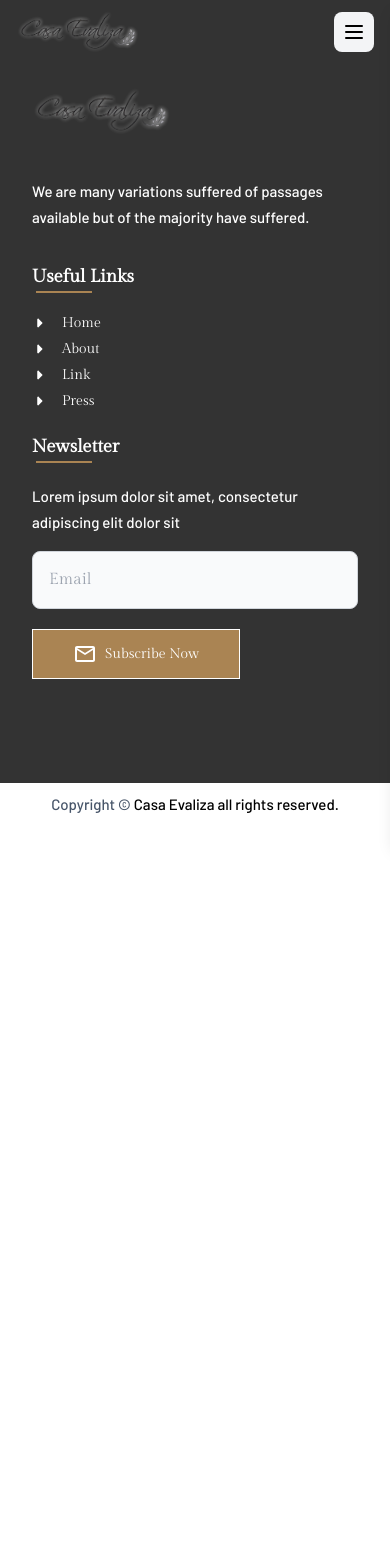
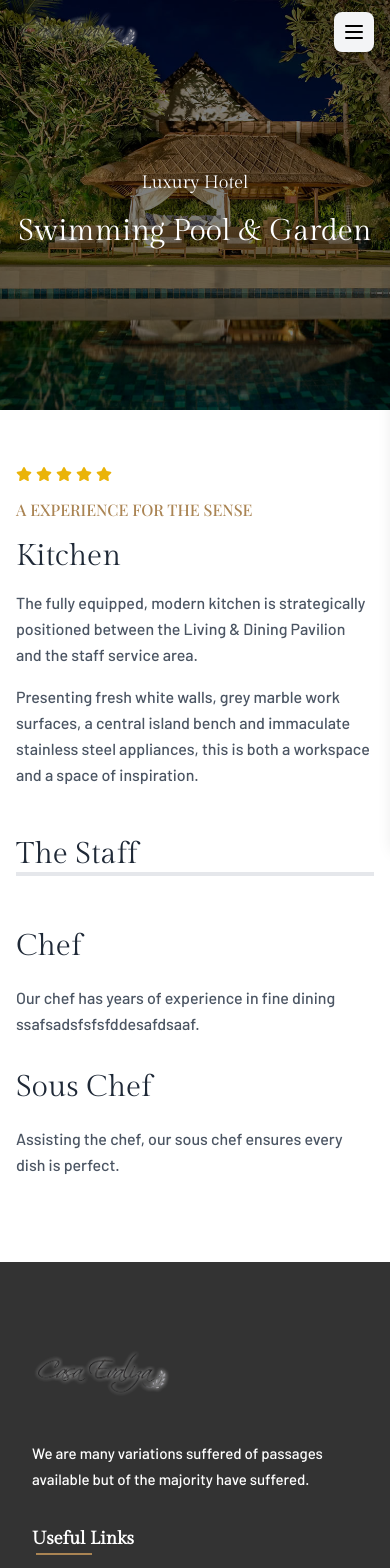
Before and after one commit to dklfh/casaevaliza-new-template, a React (Vite) app in the folder frontend/: page /services in a window 390 px wide. Shown: the top 1568 px of the page. Before the commit the page ends 844 px from the top, so only its background shows below. Built offline with nearby package versions, Linux system fonts and the light colour scheme; a web font is replaced by a local one.

Commit message:
nambah beberapa sama template france

```diff
--- a/frontend/src/component/Hotelfacilities.jsx
+++ b/frontend/src/component/Hotelfacilities.jsx
@@ -4,7 +4,7 @@ import { FaKey } from "react-icons/fa6";
 
 const Hotelfacilities = () => {
     return (
-        <div class="max-w-screen-xl mx-[189px] px-4 py-8">
+        <div class="w-screen-xl mx-[189px] px-4 py-8">
             <div class="text-center mb-8">
                 <h2 class="text-[15px] font-barlowcondensed tracking-widest text-gray-400">OUR SERVICES</h2>
                 <h1 class="text-[45px] font-island text-gray-700">Hotel Facilities</h1>
--- /dev/null
+++ b/frontend/src/component/Templatefrance.jsx
@@ -0,0 +1,35 @@
+import React from 'react';
+
+const Templatefrance = ({ subtitle, content, textfrance }) => {
+  return (
+    <div className="max-w-1140 px-4 mx-auto my-20">
+      <div className="px-4">
+        <span className="mt-2 sm:mt-auto text-coklat mb-2">{subtitle}</span>
+
+        {content.map((section, index) => (
+          <div key={index} className="mt-4">
+            <h1 className="text-3xl sm:text-4xl md:text-5xl font-gilda">{section.title}</h1>
+            {section.paragraphs.map((paragraph, pIndex) => (
+              <p key={pIndex} className="text-gray-600 mt-4 leading-relaxed font-barlow text-base sm:text-lg">
+                {paragraph}
+              </p>
+            ))}
+          </div>
+        ))}
+
+        {textfrance.map((section, index) => (
+          <div key={index} className="my-10">
+            <h1 className="text-3xl sm:text-4xl md:text-5xl font-gilda border-b-black border-b-2">{section.titlefrance}</h1>
+            {section.paragraphsfrance.map((teks, pIndex) => (
+              <p key={pIndex} className="text-gray-600 mt-4 leading-relaxed font-barlow text-base sm:text-lg">
+                {teks}
+              </p>
+            ))}
+          </div>
+        ))}
+      </div>
+    </div>
+  );
+};
+
+export default Templatefrance;
--- a/frontend/src/component/Templateservices.jsx
+++ b/frontend/src/component/Templateservices.jsx
@@ -1,7 +1,7 @@
 import React from 'react';
 import { FaStar } from "react-icons/fa6";
 
-const Templateservices = ({ subtitle, content }) => {
+const Templateservices = ({ subtitle, content, staf }) => {
   return (
     <div className="bg-white text-gray-800 font-playfair my-[40px] sm:my-[60px] md:my-[80px]">
       <div className="max-w-4xl mx-auto p-4 sm:p-6 md:p-8">
@@ -25,6 +25,19 @@ const Templateservices = ({ subtitle, content }) => {
             ))}
           </div>
         ))}
+
+        <h1 className="text-3xl sm:text-4xl md:text-5xl font-gilda border-b-4 my-12">The Staff</h1>
+
+        {staf.map((section, index) => (
+          <div key={index} className="my-7">
+            <h1 className="text-[30px] sm:text-4xl md:text-[35px] font-gilda">{section.jabatan}</h1>
+            {section.paragraphs.map((teks, pIndex) => (
+              <p key={pIndex} className="text-gray-600 mt-4 leading-relaxed font-barlow text-base sm:text-lg">
+                {teks}
+              </p>
+            ))}
+          </div>
+        ))}
       </div>
     </div>
   );
--- a/frontend/src/pages/facilities.jsx
+++ b/frontend/src/pages/facilities.jsx
@@ -4,23 +4,18 @@ import Template1 from '../component/Template1';
 import Navbar from '../component/navbar/navbar';
 import Footer from '../component/footer/footer';
 import Img1 from '../assets/image/IMG-20240618-WA0006.jpg';
+import Hotelfacilities from '../component/Hotelfacilities';
 
 const  Facilities = () => {
   const [backgroundImage] = useState(Img1);
-  const [subtitle] = useState("A EXPERIENCE FOR THE SENSE");
-  const [title] = useState("Accommodation");
-  const [paragraphs] = useState([
-    "Accommodations at Casa Evaliza comprise an expansive living & dining room, an air-conditioned media room, and four air-conditioned bedrooms complete with ensuite bathrooms.",
-    "The bedrooms are situated in a two-storey building, which stands adjacent to the single storey pavilion that houses the living and dining areas. Each bedroom is equipped a satellite-channel TV and DVD player, and a safe deposit box, while WiFi Internet is accessible throughout the property.",
-  ]);
   const [subheadingText] = useState("Luxury Hotel");
-  const [headingText] = useState("Accommodation");
+  const [headingText] = useState("Facilities");
 
   return (
     <div>
       <Navbar/>
       <TemplateImg backgroundImage={backgroundImage} subheadingText={subheadingText} headingText={headingText} />
-      <Template1 subtitle={subtitle} title={title} paragraphs={paragraphs} />
+      <Hotelfacilities/>
       <Footer/>
     </div>
   );
--- a/frontend/src/pages/services.jsx
+++ b/frontend/src/pages/services.jsx
@@ -1,14 +1,48 @@
-import React from 'react'
-import Navbar from '../component/navbar/navbar'
-import Footer from '../component/footer/footer'
+import React, { useState } from 'react';
+import TemplateImg from '../component/TemplateImg';
+import Templateservices from '../component/Templateservices'; // Corrected the import name
+import Navbar from '../component/navbar/navbar';
+import Footer from '../component/footer/footer';
+import Img1 from '../assets/image/kolamren.jpg';
 
-function Services() {
+const Services = () => {
+  const [backgroundImage] = useState(Img1);
+  const [subtitle] = useState("A EXPERIENCE FOR THE SENSE");
+  const [content] = useState([
+    {
+      title: "Kitchen",
+      paragraphs: [
+        "The fully equipped, modern kitchen is strategically positioned between the Living & Dining Pavilion and the staff service area.",
+        "Presenting fresh white walls, grey marble work surfaces, a central island bench and immaculate stainless steel appliances, this is both a workspace and a space of inspiration."
+      ]
+    }
+  ]);
+  const [staf] = useState([
+    {
+      jabatan: "Chef",
+      paragraphs: [
+        "Our chef has years of experience in fine dining   ssafsadsfsfsfddesafdsaaf.",
+      ]
+    },
+    {
+      jabatan: "Sous Chef",
+      paragraphs: [
+        "Assisting the chef, our sous chef ensures every dish is perfect.",
+      ]
+    }
+  ]);
+
+  const [subheadingText] = useState("Luxury Hotel");
+  const [headingText] = useState("Swimming Pool & Garden");
+
   return (
     <div>
-      <Navbar/>
-      <Footer/>
+      <Navbar />
+      <TemplateImg backgroundImage={backgroundImage} subheadingText={subheadingText} headingText={headingText} />
+      <Templateservices subtitle={subtitle} content={content} staf={staf} />
+      <Footer />
     </div>
-  )
-}
+  );
+};
 
-export default Services
+export default Services;
```
